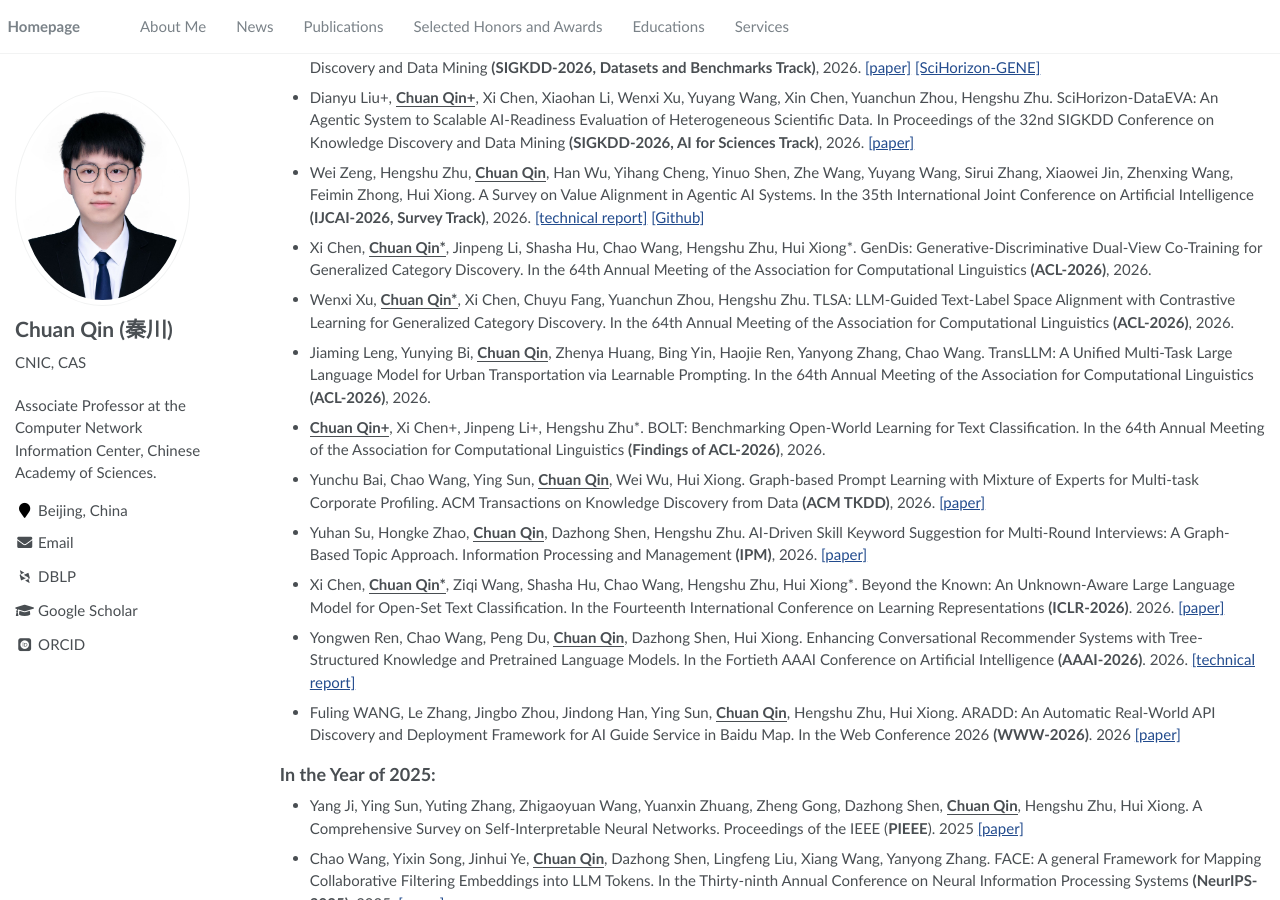
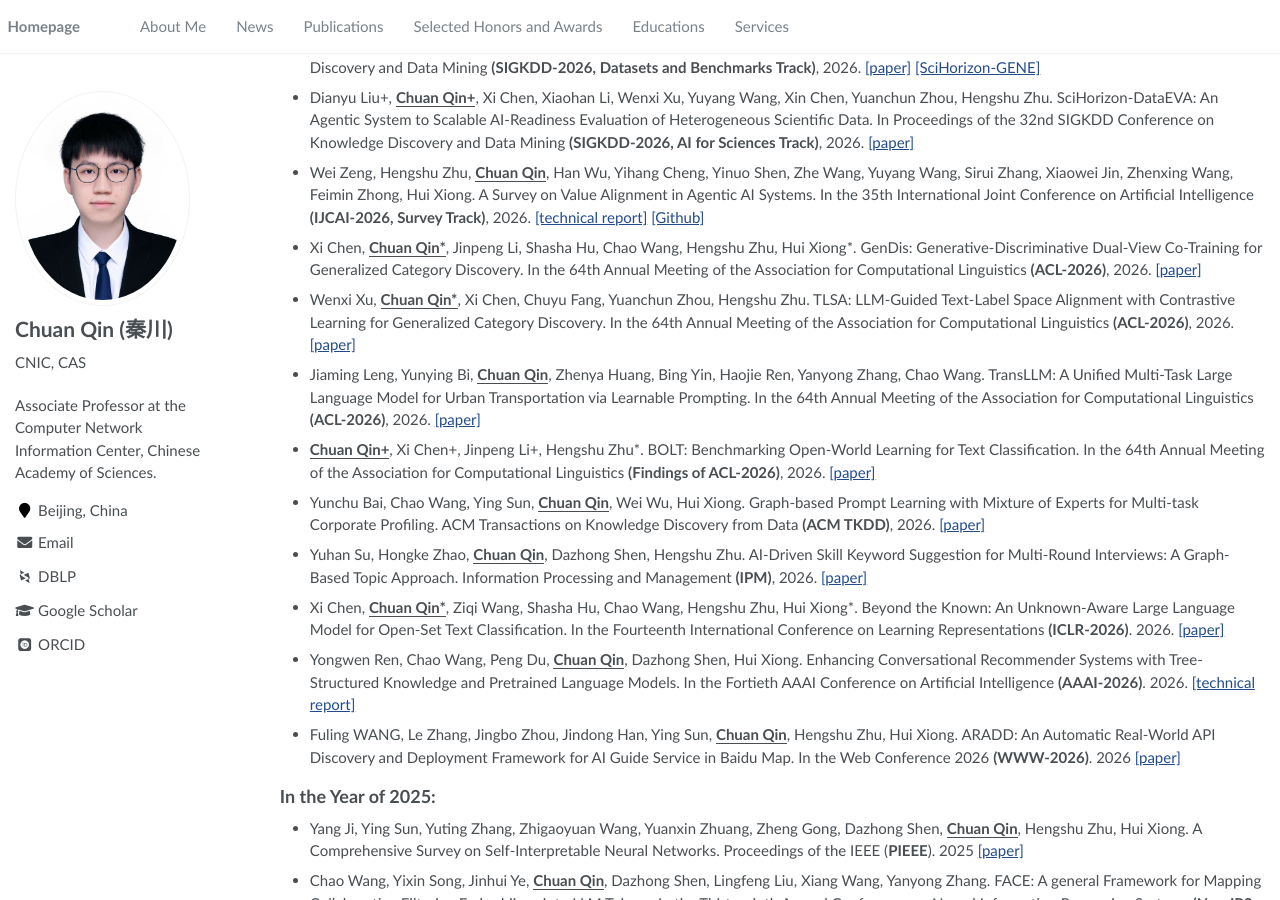
Before and after one commit to Dylan-Qin/dylan-qin.github.io, a Jekyll site: the page built from _pages/about.md, in a window 1280 px wide and 900 px high, scrolled down 1474 px. Built offline with Jekyll 4.4.1, drawn with Linux system fonts in a browser that asks for light colours; some web fonts are replaced.

Commit message:
add ACL 2026 paper links
Co-Authored-By: Claude <noreply@anthropic.com>

```diff
--- a/_pages/about.md
+++ b/_pages/about.md
@@ -132,13 +132,13 @@ document.addEventListener('DOMContentLoaded', function() {
 
 - Wei Zeng, Hengshu Zhu, **<u>Chuan Qin</u>**, Han Wu, Yihang Cheng, Yinuo Shen, Zhe Wang, Yuyang Wang, Sirui Zhang, Xiaowei Jin, Zhenxing Wang, Feimin Zhong, Hui Xiong. A Survey on Value Alignment in Agentic AI Systems. In the 35th International Joint Conference on Artificial Intelligence **(IJCAI-2026, Survey Track)**, 2026. [[technical report]](https://arxiv.org/abs/2506.09656) [[Github]](https://github.com/Wei-ZENG1020/Value-Alignment-Agentic-AI-Papers-Survey-Taxonomy)
 
-- Xi Chen, **<u>Chuan Qin*</u>**, Jinpeng Li, Shasha Hu, Chao Wang, Hengshu Zhu, Hui Xiong*. GenDis: Generative-Discriminative Dual-View Co-Training for Generalized Category Discovery. In the 64th Annual Meeting of the Association for Computational Linguistics **(ACL-2026)**, 2026.
+- Xi Chen, **<u>Chuan Qin*</u>**, Jinpeng Li, Shasha Hu, Chao Wang, Hengshu Zhu, Hui Xiong*. GenDis: Generative-Discriminative Dual-View Co-Training for Generalized Category Discovery. In the 64th Annual Meeting of the Association for Computational Linguistics **(ACL-2026)**, 2026. [[paper]](https://aclanthology.org/2026.acl-long.107/)
 
-- Wenxi Xu, **<u>Chuan Qin*</u>**, Xi Chen, Chuyu Fang, Yuanchun Zhou, Hengshu Zhu. TLSA: LLM-Guided Text-Label Space Alignment with Contrastive Learning for Generalized Category Discovery. In the 64th Annual Meeting of the Association for Computational Linguistics **(ACL-2026)**, 2026.
+- Wenxi Xu, **<u>Chuan Qin*</u>**, Xi Chen, Chuyu Fang, Yuanchun Zhou, Hengshu Zhu. TLSA: LLM-Guided Text-Label Space Alignment with Contrastive Learning for Generalized Category Discovery. In the 64th Annual Meeting of the Association for Computational Linguistics **(ACL-2026)**, 2026. [[paper]](https://aclanthology.org/2026.acl-long.869/)
 
-- Jiaming Leng, Yunying Bi, **<u>Chuan Qin</u>**, Zhenya Huang, Bing Yin, Haojie Ren, Yanyong Zhang, Chao Wang. TransLLM: A Unified Multi-Task Large Language Model for Urban Transportation via Learnable Prompting. In the 64th Annual Meeting of the Association for Computational Linguistics **(ACL-2026)**, 2026.
+- Jiaming Leng, Yunying Bi, **<u>Chuan Qin</u>**, Zhenya Huang, Bing Yin, Haojie Ren, Yanyong Zhang, Chao Wang. TransLLM: A Unified Multi-Task Large Language Model for Urban Transportation via Learnable Prompting. In the 64th Annual Meeting of the Association for Computational Linguistics **(ACL-2026)**, 2026. [[paper]](https://aclanthology.org/2026.acl-long.1195/)
 
-- **<u>Chuan Qin+</u>**, Xi Chen+, Jinpeng Li+, Hengshu Zhu*. BOLT: Benchmarking Open-World Learning for Text Classification. In the 64th Annual Meeting of the Association for Computational Linguistics **(Findings of ACL-2026)**, 2026.
+- **<u>Chuan Qin+</u>**, Xi Chen+, Jinpeng Li+, Hengshu Zhu*. BOLT: Benchmarking Open-World Learning for Text Classification. In the 64th Annual Meeting of the Association for Computational Linguistics **(Findings of ACL-2026)**, 2026. [[paper]](https://aclanthology.org/2026.findings-acl.667/)
 
 - Yunchu Bai, Chao Wang, Ying Sun, **<u>Chuan Qin</u>**, Wei Wu, Hui Xiong. Graph-based Prompt Learning with Mixture of Experts for Multi-task Corporate Profiling. ACM Transactions on Knowledge Discovery from Data **(ACM TKDD)**, 2026. [[paper]](https://dl.acm.org/doi/10.1145/3801152)
 
```
Also changed, not shown: 2 other files.
